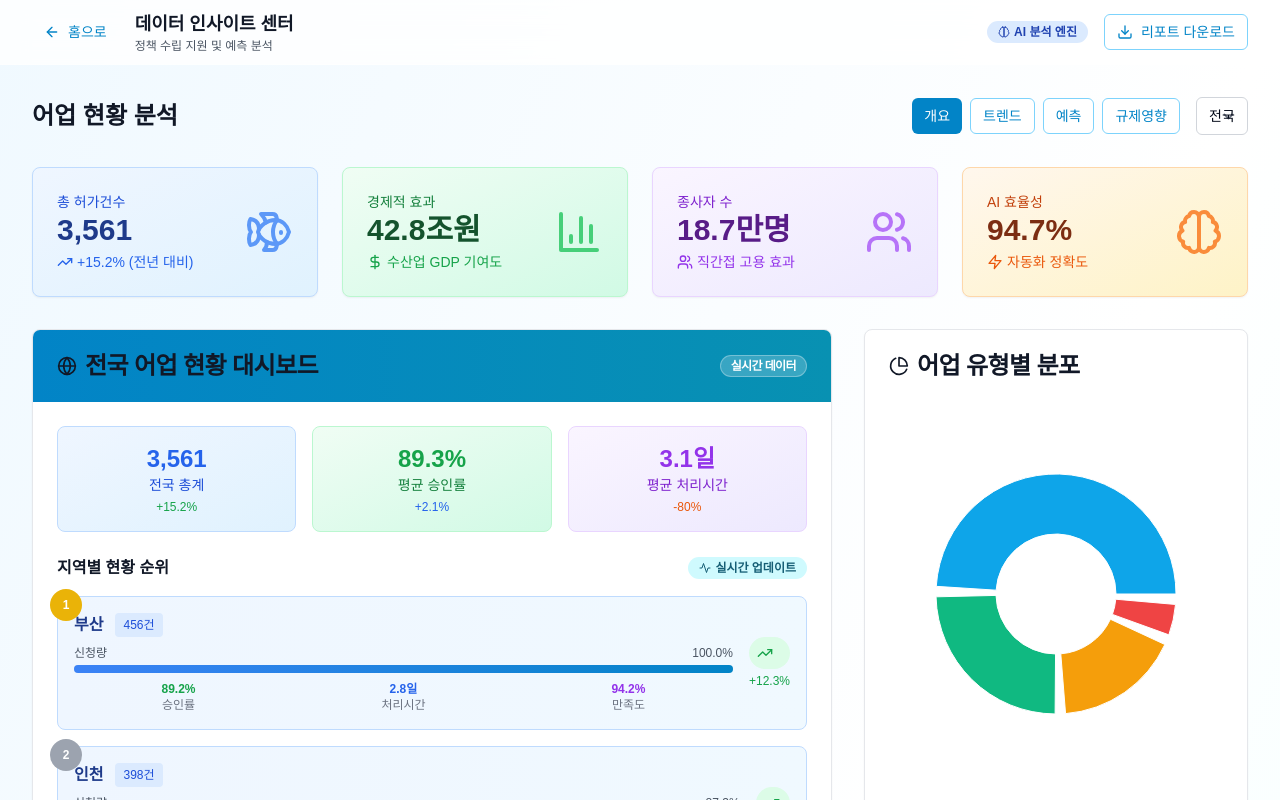
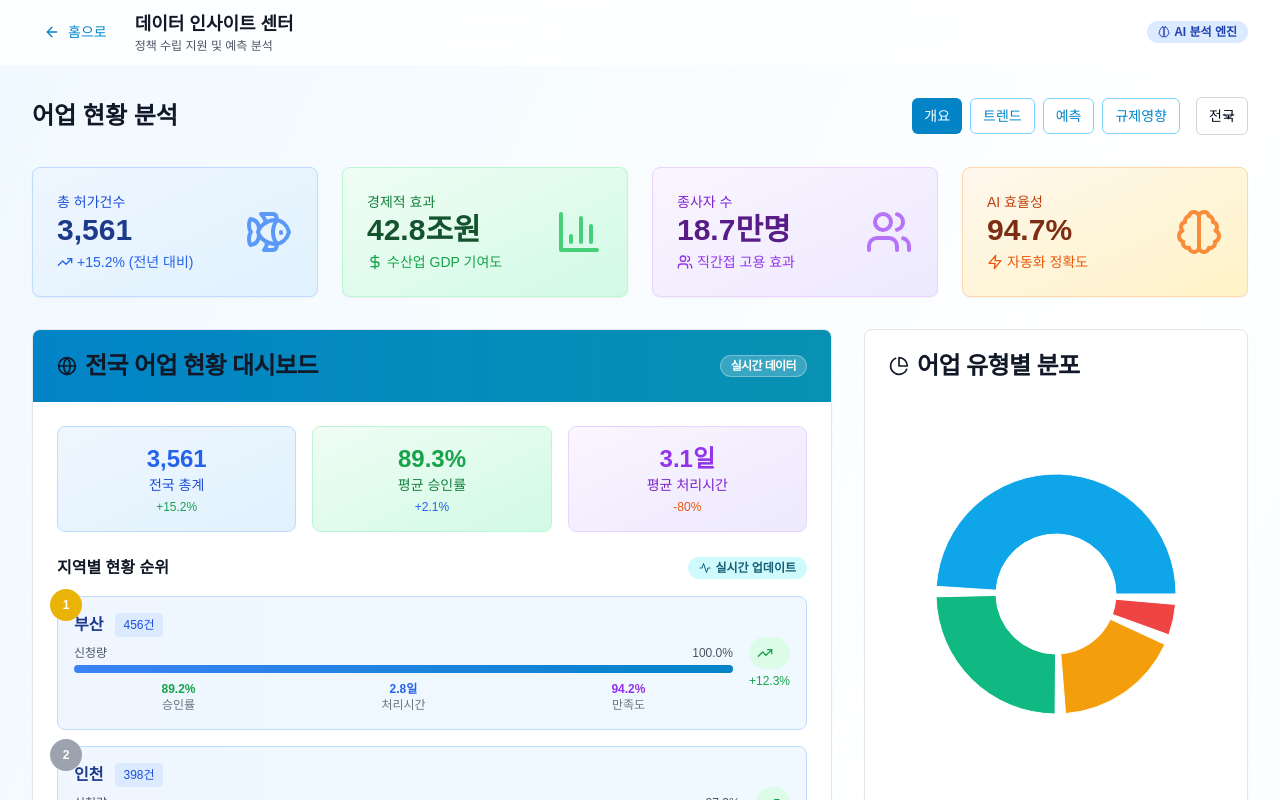
Before and after one commit to yonghwan1106/fishery-permit-ai-system, a Next.js app: page /insights in a window 1280 px wide. Shown: the top 800 px of the page. Built offline with nearby package versions, Linux system fonts and the light colour scheme.

Commit message:
Add files via upload

```diff
--- a/src/app/admin/page.tsx
+++ b/src/app/admin/page.tsx
@@ -263,10 +263,7 @@ export default function AdminPage() {
                   <RefreshCw className="h-4 w-4" />
                 )}
               </Button>
-              <Button variant="outline" size="sm">
-                <Settings className="mr-2 h-4 w-4" />
-                설정
-              </Button>
+
             </div>
           </div>
         </div>
--- a/src/app/insights/page.tsx
+++ b/src/app/insights/page.tsx
@@ -174,10 +174,7 @@ export default function InsightsPage() {
                 <Brain className="mr-1 h-3 w-3" />
                 AI 분석 엔진
               </Badge>
-              <Button variant="outline" size="sm">
-                <Download className="mr-2 h-4 w-4" />
-                리포트 다운로드
-              </Button>
+
             </div>
           </div>
         </div>
```
